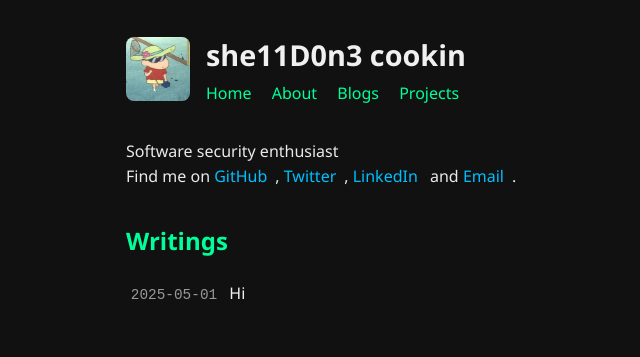
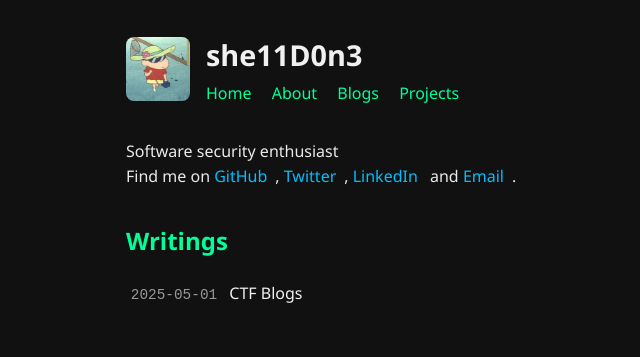
Before and after one commit to shelly-belly/shelly-belly.github.io, a plain HTML site: page index.html in a window 1280 px wide. Shown: the whole page, without its empty margins (146-786 px from the left). Drawn offline with Linux system fonts and the light colour scheme.

Commit message:
Add files via upload

```diff
--- a/index.html
+++ b/index.html
@@ -11,7 +11,7 @@
     <div class="header-inner">
       <img src="sincho.jpeg" alt="Avatar" class="avatar">
       <div>
-        <h1>she11D0n3 cookin</h1>
+        <h1>she11D0n3</h1>
         <nav>
           <a href="#">Home</a>
           <a href="#">About</a>
@@ -37,7 +37,7 @@
     <section class="writings">
       <h2>Writings</h2>
       <ul>
-        <li><span class="date">2025-05-01</span> <a href="#">Hi</a></li>
+        <li><span class="date">2025-05-01</span> <a href="https://h4ck-th3-wh47.gitbook.io/h4ck_th3_wh47">CTF Blogs</a></li>
       </ul>
     </section>
   </main>
```
